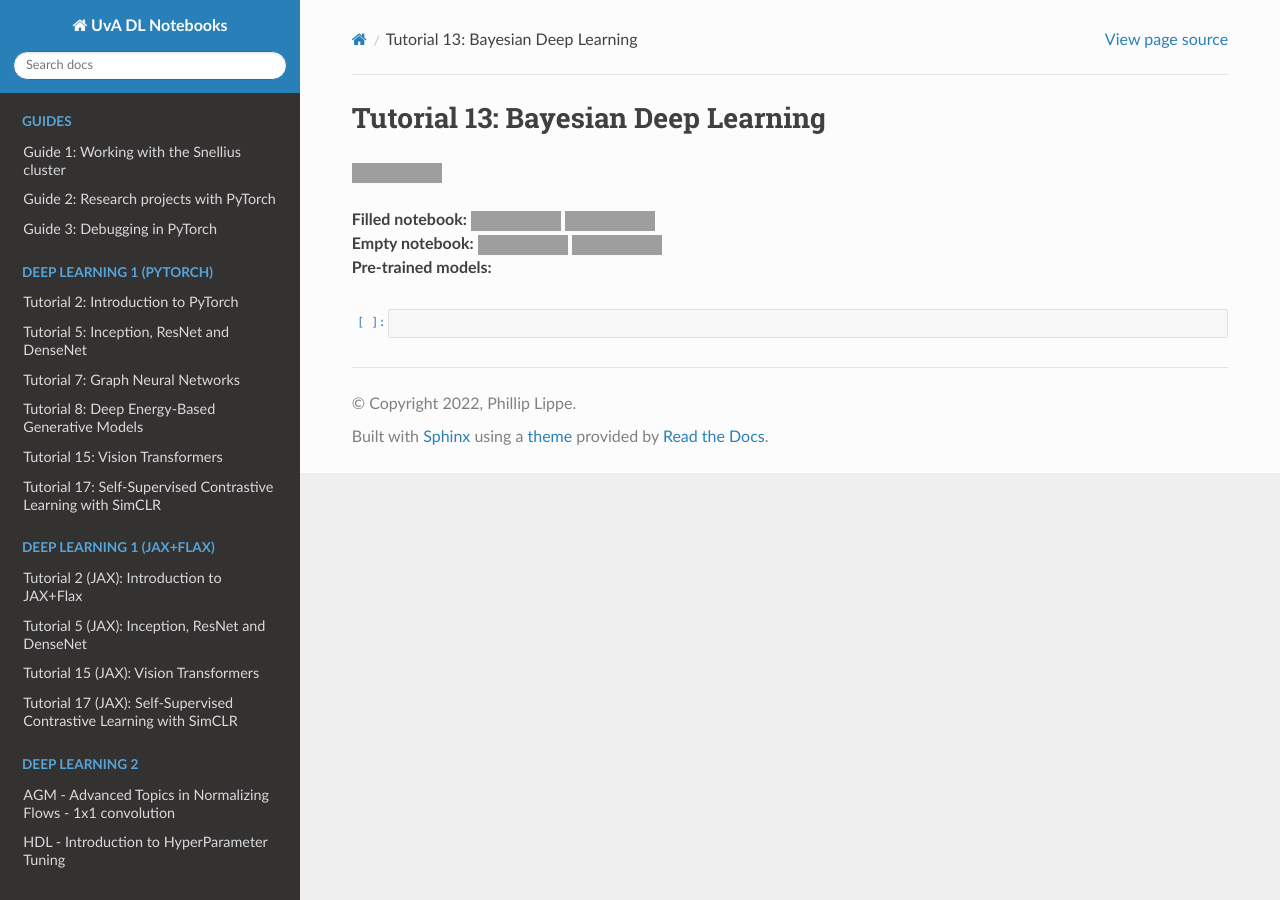
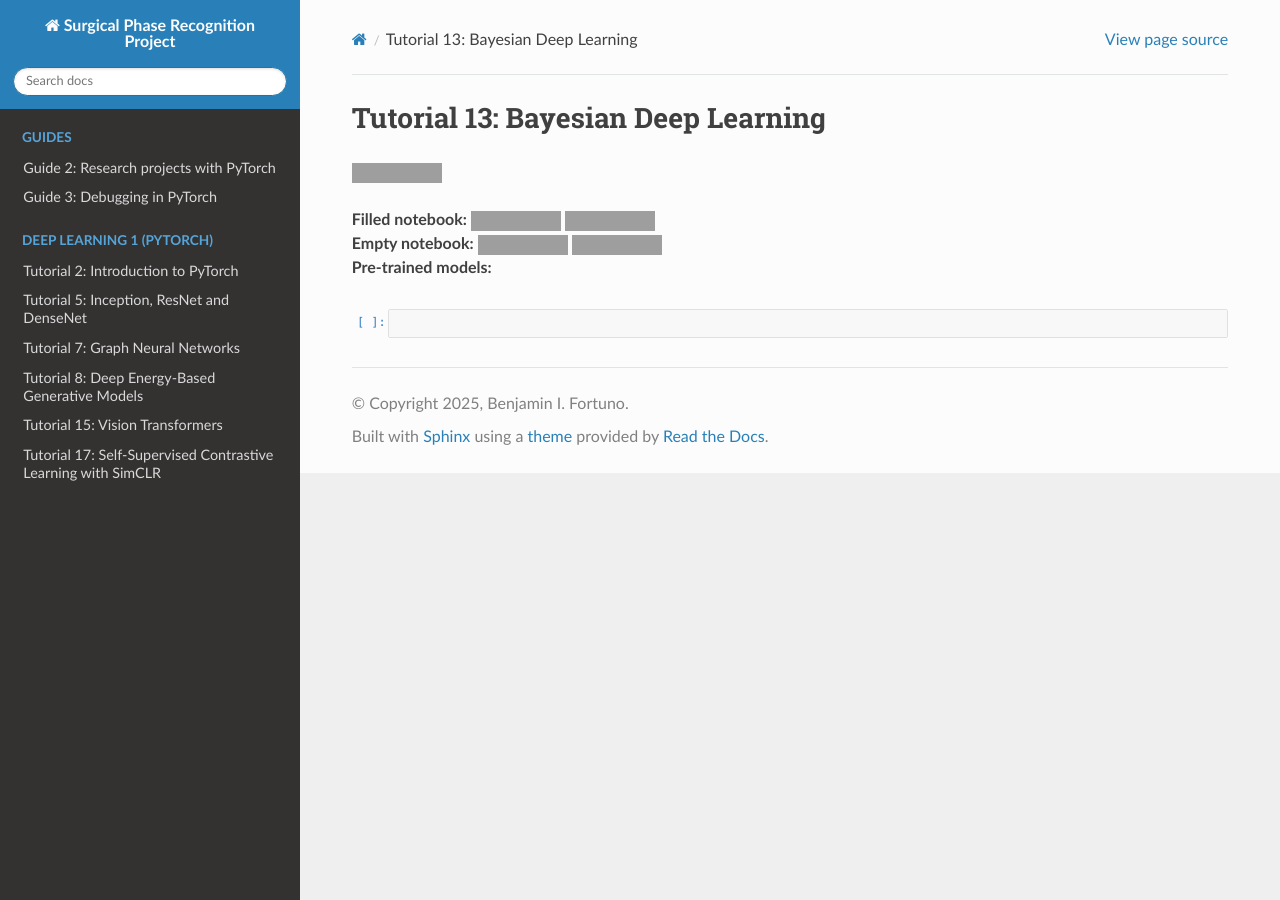
Before and after one commit to bfortuno/Surgical-Phase-Recognition, a Sphinx documentation site: the page built from docs/tutorial_notebooks/tutorial13/Bayesian_Deep_Learning.ipynb, in a window 1280 px wide. Built offline with Sphinx 7.4.7 and the Read the Docs theme 3.1.0, drawn with Linux system fonts in a browser that asks for light colours; pages that are not in the unit, such as notebooks, are missing from menus; grey boxes are pictures that could not be loaded.

Commit message:
Notebooks arrangement

```diff
--- a/docs/conf.py
+++ b/docs/conf.py
@@ -17,12 +17,12 @@ import sphinx_rtd_theme
 
 # -- Project information -----------------------------------------------------
 
-project = 'UvA DL Notebooks'
-copyright = '2022, Phillip Lippe'
-author = 'Phillip Lippe'
+project = 'Surgical Phase Recognition Project'
+copyright = '2025, Benjamin I. Fortuno'
+author = 'Benjamin I. Fortuno'
 
 # The full version, including alpha/beta/rc tags
-release = 'v1.2'
+release = 'v1.1'
 
 
 # -- General configuration ---------------------------------------------------
```
Also changed, not shown: docs/index.rst (+2 -71 lines).
